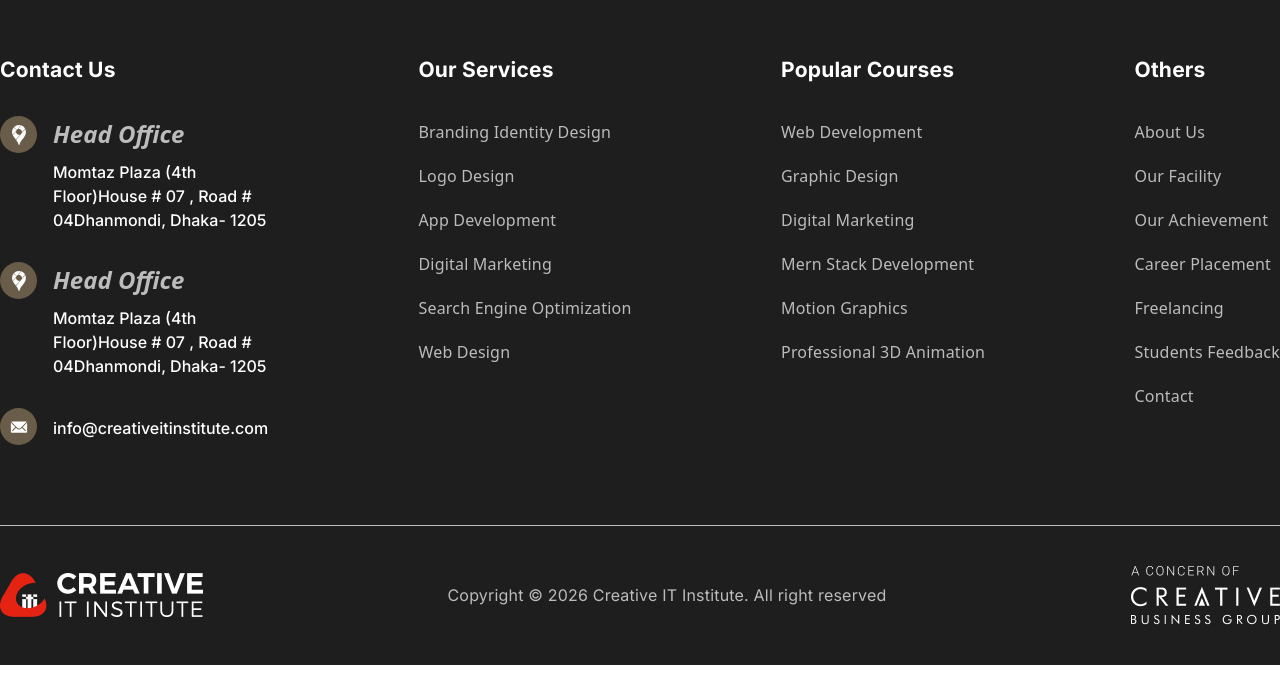
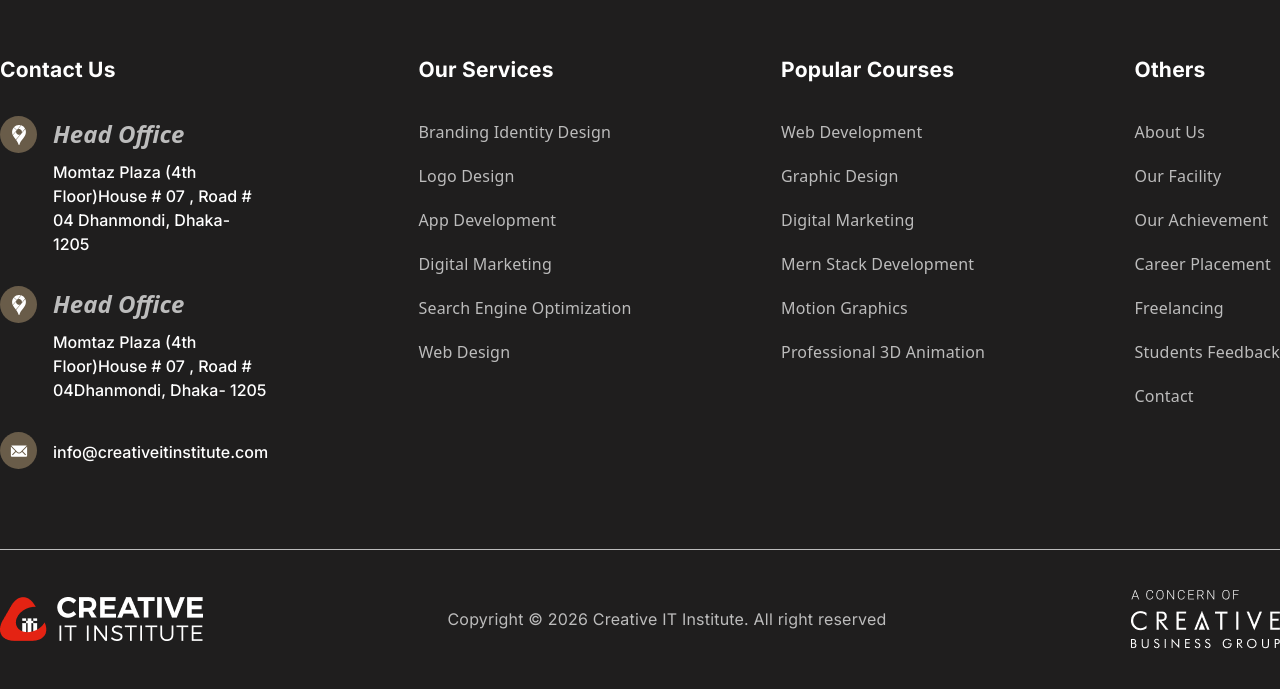
Before and after one commit to shoumen-shomu/creative-it-canada, a Next.js app: page / in a window 1280 px wide. Shown: the part 6739-7428 px from the top of the page. Before the commit the page ends 7404 px from the top, so only its background shows below. Built offline with nearby package versions, Linux system fonts and the light colour scheme; a web font is replaced by a local one.

Commit message:
text added

```diff
--- a/src/app/components/Footer.jsx
+++ b/src/app/components/Footer.jsx
@@ -23,7 +23,7 @@
                   Head Office
                 </h5>
                 <p className="w-54 font-inter font-medium text-base text-white leading-[150%] pt-2">
-                  Momtaz Plaza (4th Floor)House # 07 , Road # 04Dhanmondi,
+                  Momtaz Plaza (4th Floor)House # 07 , Road # 04 Dhanmondi,
                   Dhaka- 1205
                 </p>
               </div>
```
